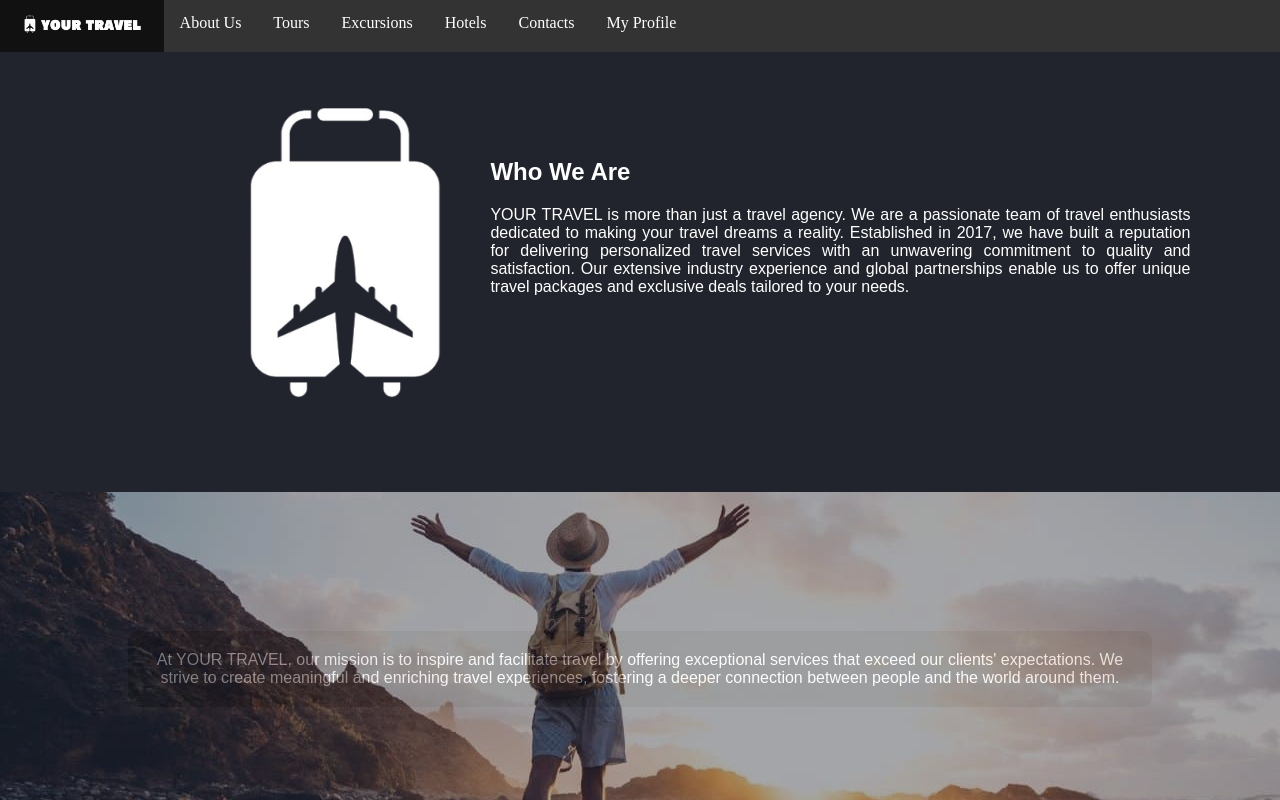
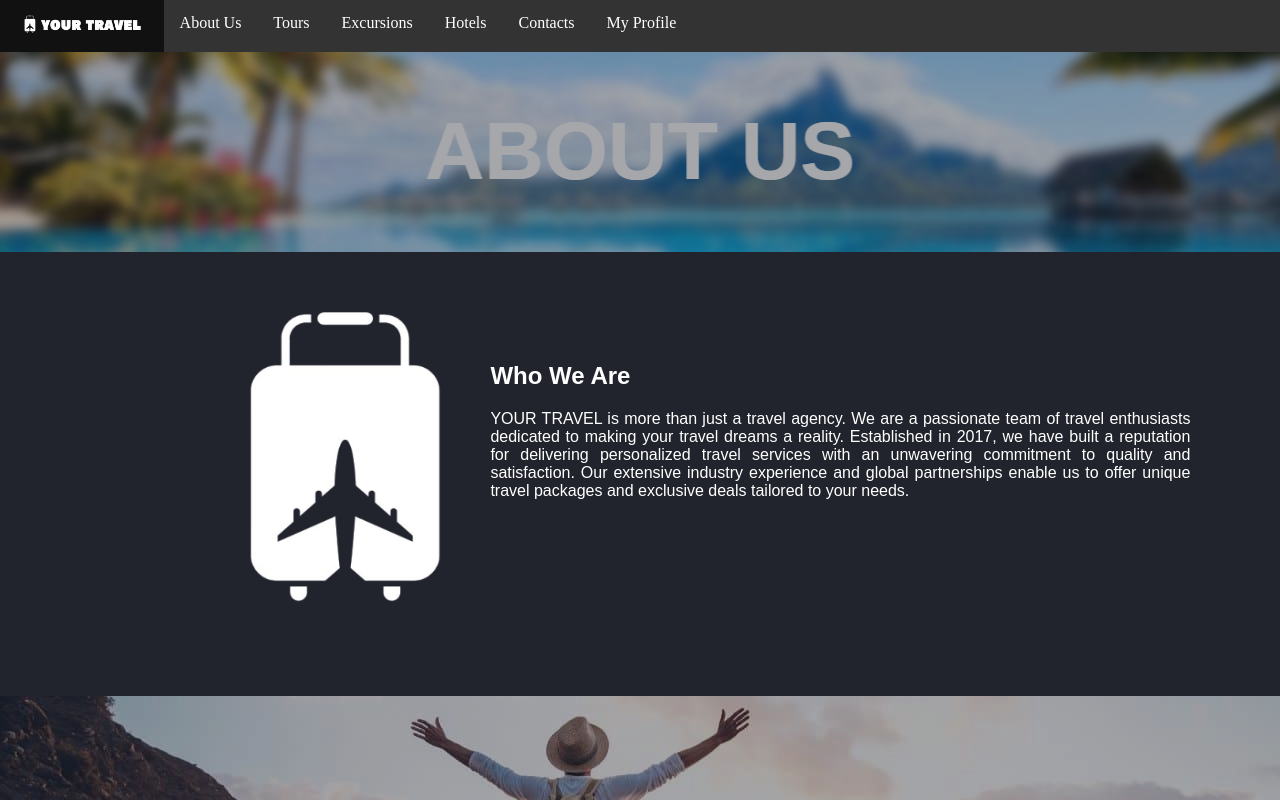
Before and after one commit to marianamrn/travel-agency, a Vue app: page /about-us in a window 1280 px wide. Built offline with nearby package versions, Linux system fonts and the light colour scheme.

Commit message:
Last version of About Us page

```diff
--- a/src/components/AboutUs.vue
+++ b/src/components/AboutUs.vue
@@ -1,5 +1,6 @@
 <template>
   <div class="about-us">
+    <img class="page-cover" src="@/assets/images/page-covers/about-us.png" alt="cover">
     <section class="who-we-are">
       <img class="who-we-are-photo" src="@/assets/images/Travel Logo.png" alt="Travel Logo">
       <div class="who-we-are-text">
@@ -20,7 +21,7 @@
       <img class="our-mission-photo" src="@/assets/images/our-mission-photo.jpg" alt="Our Mission">
     </section>
     <section class="our-values">
-      <h1>Our values</h1>
+      <h1>Our Values</h1>
       <ul>
         <li>
           <h3>Integrity</h3>
@@ -77,6 +78,13 @@ export default defineComponent({
   color: #fff; /* Updated to white for better visibility on a dark background */
   max-width: 100%;
   margin: auto;
+}
+
+.page-cover {
+  width: 100%;
+  height: 200px;
+  object-fit: cover;
+  opacity: 0.6;
 }
 
 h1 {
@@ -149,9 +157,10 @@ section {
 
 .our-values ul {
   display: flex;
-  justify-content: space-around;
+  justify-content: center;
   list-style: none;
   padding: 0;
+  gap: 40px;
 }
 
 .our-values li {
--- a/src/router.js
+++ b/src/router.js
@@ -15,7 +15,7 @@ import ExcursionDetail from './components/ExcursionDetail.vue';
 import ExcursionReservation from './components/ExcursionReservation.vue';
 import HotelDetail from './components/HotelDetail.vue';
 import HotelReservation from './components/HotelReservation.vue';
-import NewsDetail from './components/NewsDetail.vue'; // Додано новий компонент
+import NewsDetail from './components/NewsDetail.vue';
 
 const routes = [
   { path: '/', component: Home },
@@ -33,7 +33,7 @@ const routes = [
   { path: '/reserveExcursions/:id', component: ExcursionReservation, props: true },
   { path: '/hotel/:id', component: HotelDetail, props: true },
   { path: '/hotelReservation/:id', component: HotelReservation, props: true },
-  { path: '/news/:id', component: NewsDetail, props: true } // Додано маршрут для детальної новини
+  { path: '/news/:id', component: NewsDetail, props: true }
 ];
 
 const router = createRouter({
```
Also changed, not shown: src/assets/images/page-covers/about-us.png (added).
